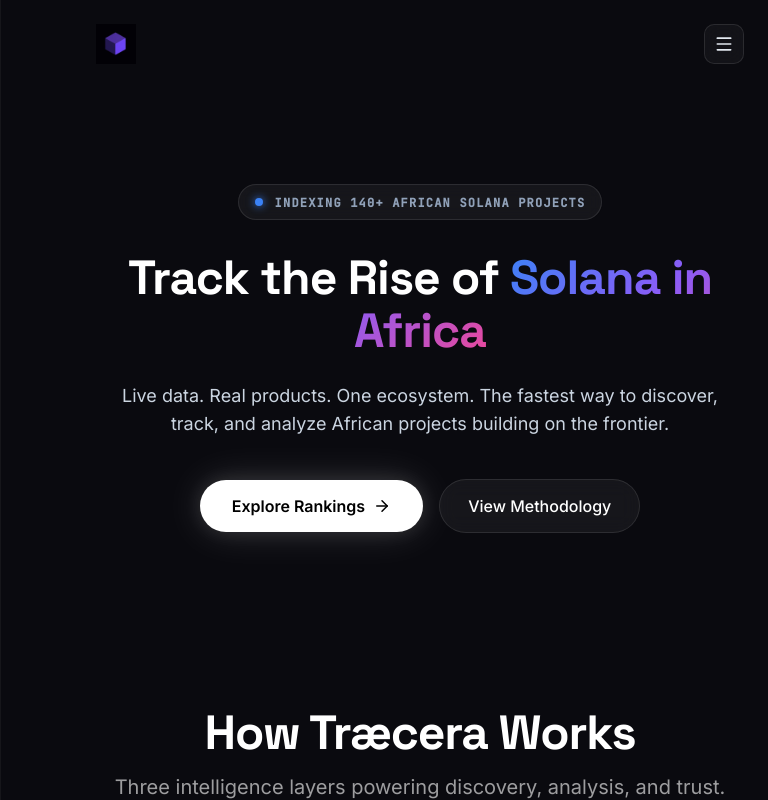
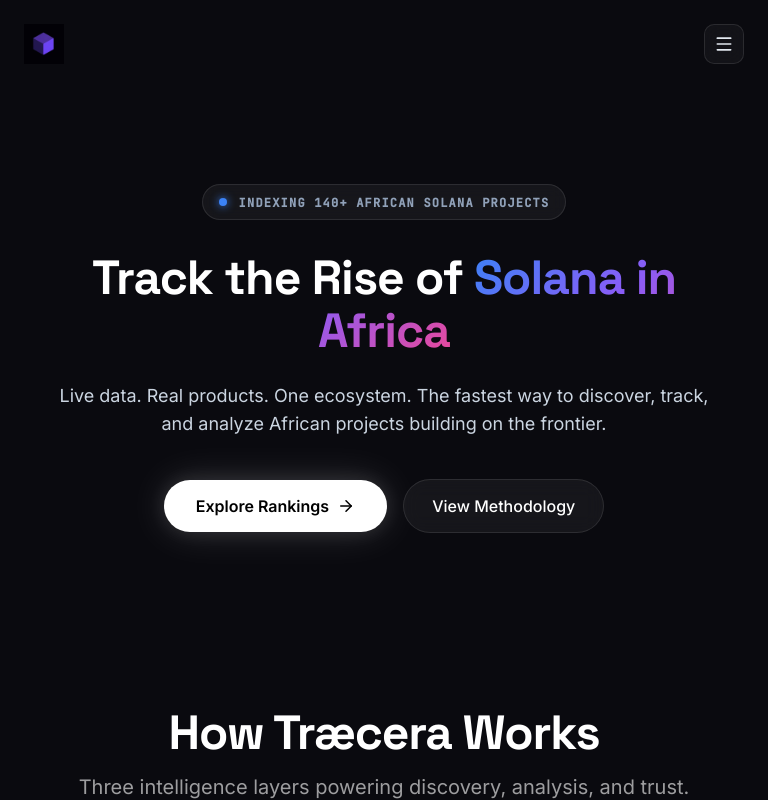
Before and after one commit to dexdivine9-source/Tr-cera, a React (Vite) app: page / in a window 768 px wide. Built offline with nearby package versions, Linux system fonts and the light colour scheme.

Commit message:
fix: eliminate tablet breakpoint zone — all sub-1024px viewports now use mobile drawer

```diff
--- a/src/index.css
+++ b/src/index.css
@@ -648,7 +648,7 @@
 /*  RESPONSIVE BREAKPOINTS                            */
 /* ═══════════════════════════════════════════════════ */
 
-/* Desktop: sidebar visible */
+/* Desktop (≥1024px): persistent sidebar */
 @media (min-width: 1024px) {
   .sidebar {
     position: fixed;
@@ -663,45 +663,10 @@
   .app-layout.layout-collapsed .app-main-content {
     margin-left: 72px;
   }
-
 }
 
-/* Tablet: collapse by default */
-@media (min-width: 768px) and (max-width: 1023px) {
-  .sidebar {
-    width: 72px !important;
-  }
-
-  .sidebar.sidebar-mobile-open {
-    width: 260px !important;
-  }
-
-  .app-main-content {
-    margin-left: 72px;
-  }
-
-
-  .sidebar .sidebar-nav-item {
-    justify-content: center;
-    padding: 10px 0;
-  }
-
-  .sidebar .sidebar-header {
-    justify-content: center;
-    padding: 20px 8px 16px;
-  }
-
-  .sidebar .sidebar-logo-row {
-    justify-content: center;
-  }
-
-  .sidebar .sidebar-collapse-btn.desktop-only {
-    display: none;
-  }
-}
-
-/* Mobile: sidebar hidden, trigger visible */
-@media (max-width: 767px) {
+/* Mobile + Tablet (<1024px): sidebar is a hidden right-slide drawer */
+@media (max-width: 1023px) {
   .sidebar {
     left: auto;
     right: 0;
@@ -725,7 +690,6 @@
     margin-left: 0;
   }
 
-
   .desktop-only {
     display: none !important;
   }
@@ -734,16 +698,21 @@
     display: flex !important;
   }
 
-  /* Override collapsed width on mobile — always full drawer */
+  /* Override collapsed width — always full drawer */
   .sidebar.sidebar-collapsed {
     width: 85vw;
     max-width: 340px;
   }
 
-  /* Mobile nav items: larger touch targets */
+  /* Larger touch targets */
   .sidebar-nav-item {
     padding: 12px 14px;
     font-size: 0.9375rem;
+  }
+
+  /* Sidebar collapse button hidden on mobile/tablet */
+  .sidebar .sidebar-collapse-btn.desktop-only {
+    display: none;
   }
 
   /* Premium Sidebar CTA button */
```
